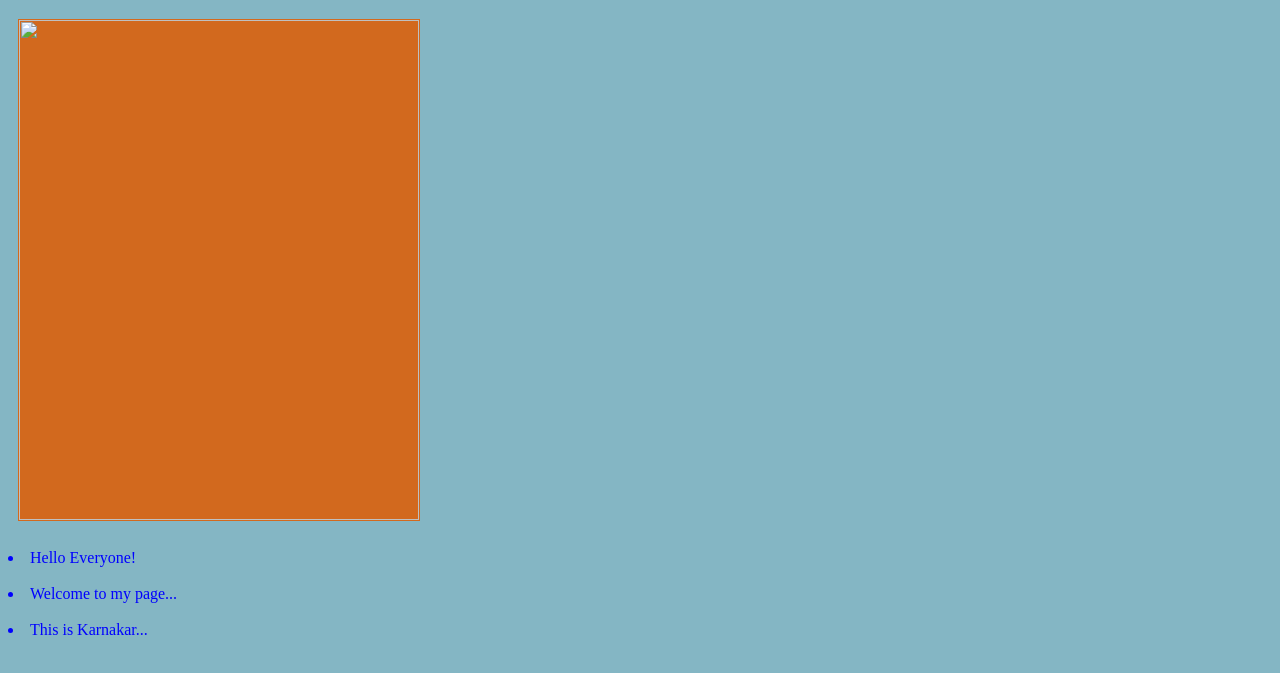
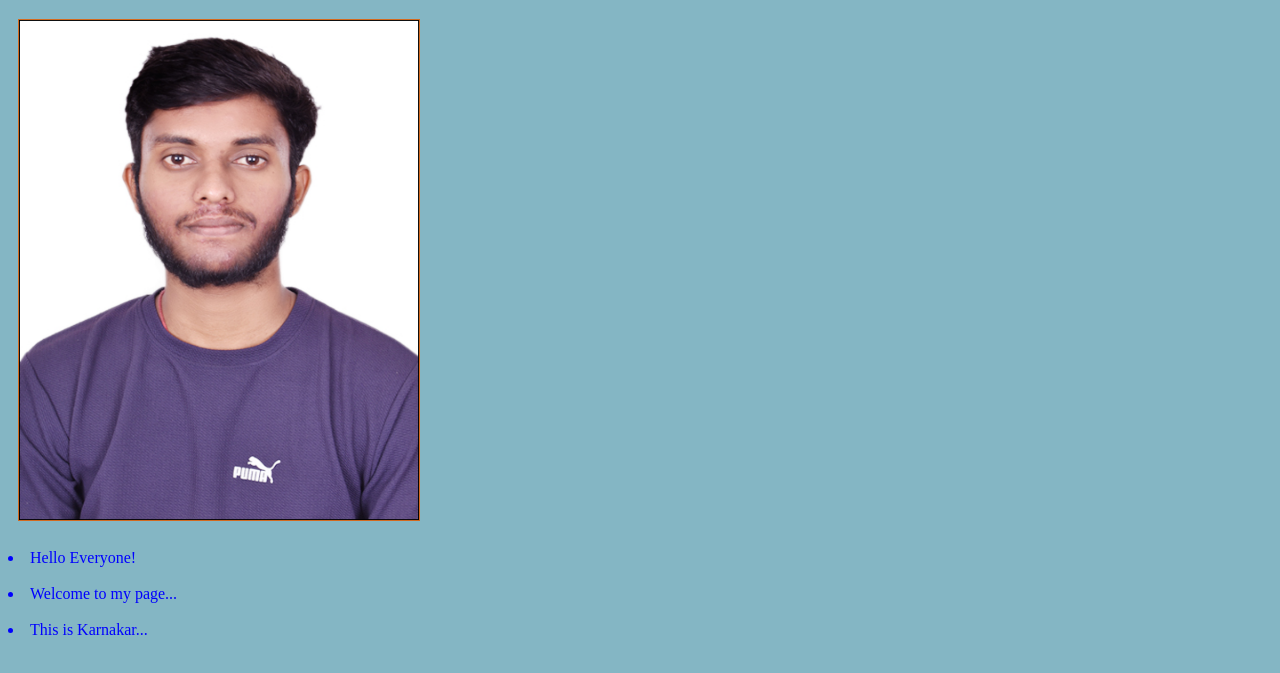
Before and after one commit to KarnaKar029/index, a plain HTML site: page index.html in a window 1280 px wide. Shown: the part 61-734 px from the top of the page. Drawn offline with Linux system fonts and the light colour scheme.

Commit message:
Update index.html

```diff
--- a/index.html
+++ b/index.html
@@ -42,7 +42,7 @@
         <h1 style="color:rgb(22, 27, 16)">KARNAKAR BHAIRI</h1>
     </div>
     <div class ="head">
-        <img src="./DSC_0581.JPG"  width="400px" height="500px">
+        <img src="./karnakar.jpg"  width="400px" height="500px">
     </div>
     <br>
 
```
